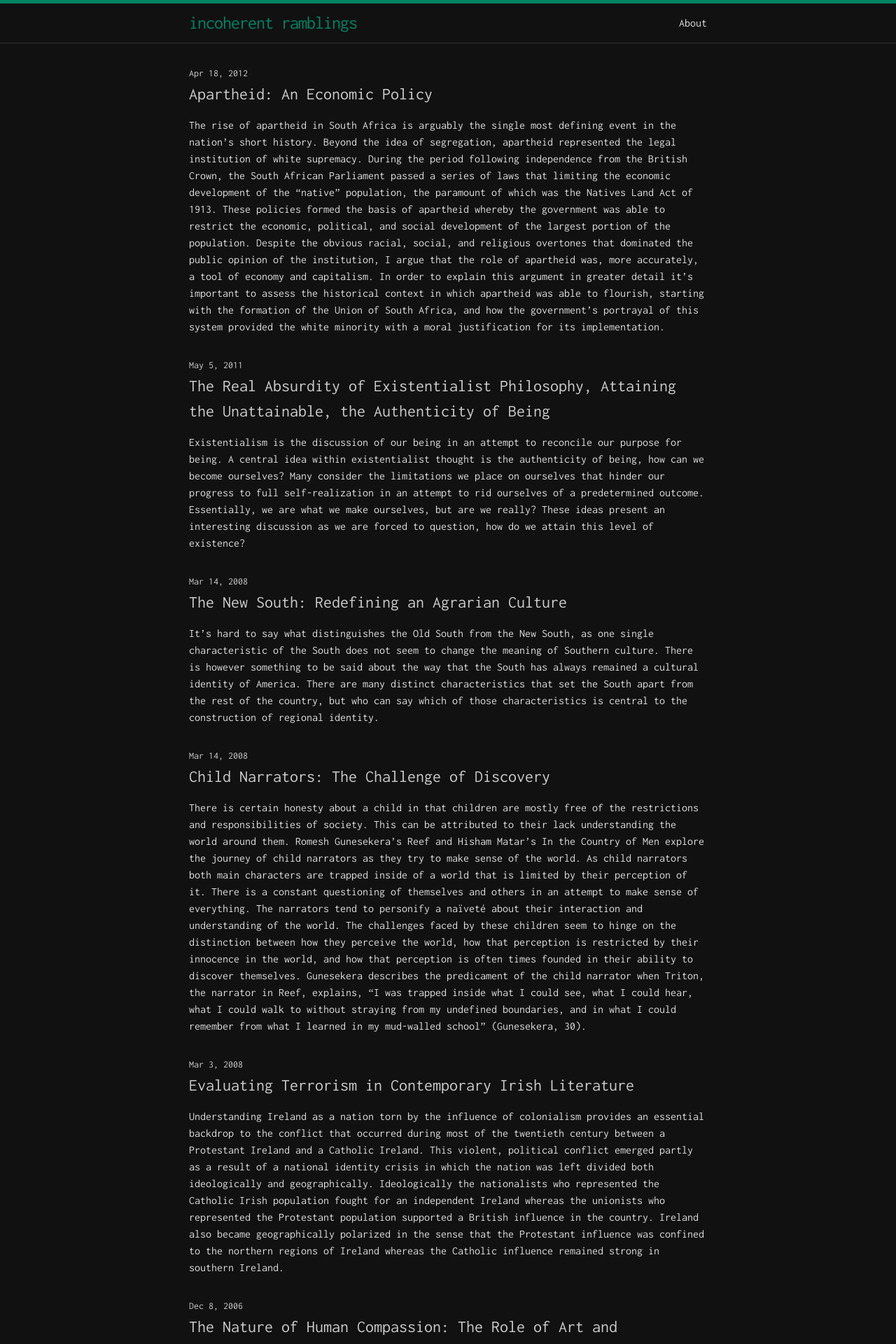
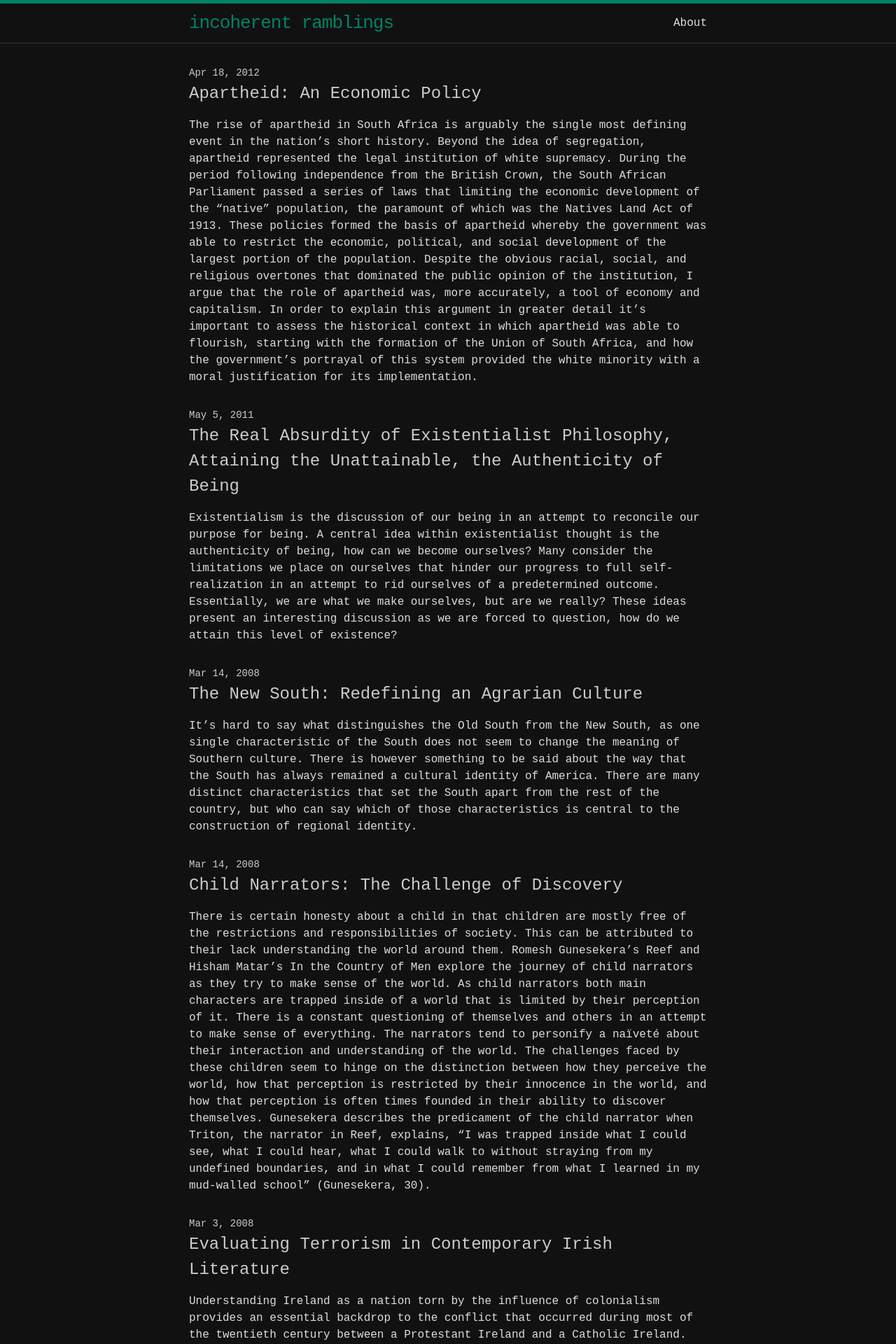
Before and after one commit to dfoxx/dfoxx.github.io, a Jekyll site: the page built from index.html, in a window 1280 px wide. Shown: the top 1920 px of the page at 70% size. Built offline with Jekyll 4.4.1, drawn with Linux system fonts in a browser that asks for light colours.

Commit message:
Update main.scss

```diff
--- a/css/main.scss
+++ b/css/main.scss
@@ -6,7 +6,7 @@
 
 
 // Our variables
-$base-font-family: 'Inconsolata', Andale Mono, monospace;
+$base-font-family: 'Exo 2', Andale Mono, monospace;
 $base-font-size:   16px;
 $small-font-size:  $base-font-size * 0.875;
 $base-line-height: 1.5;
```
